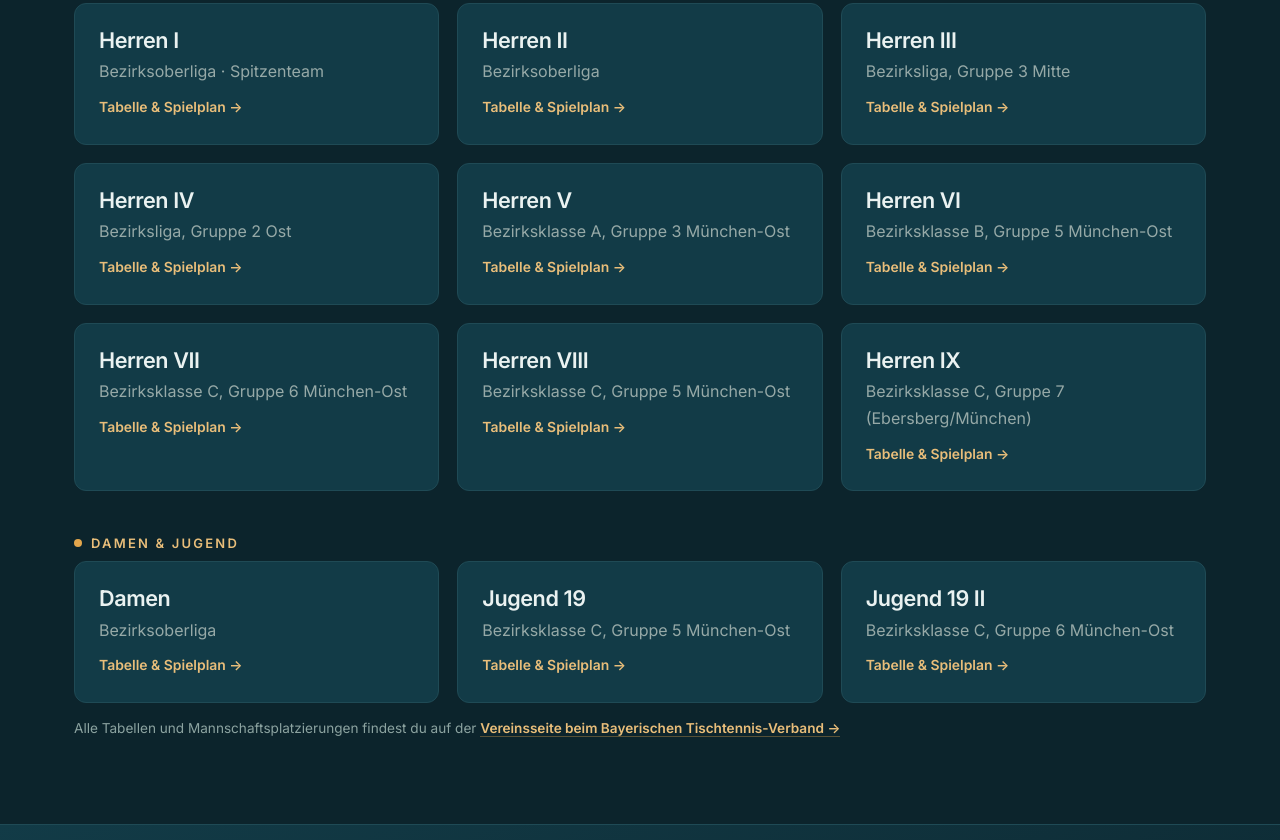
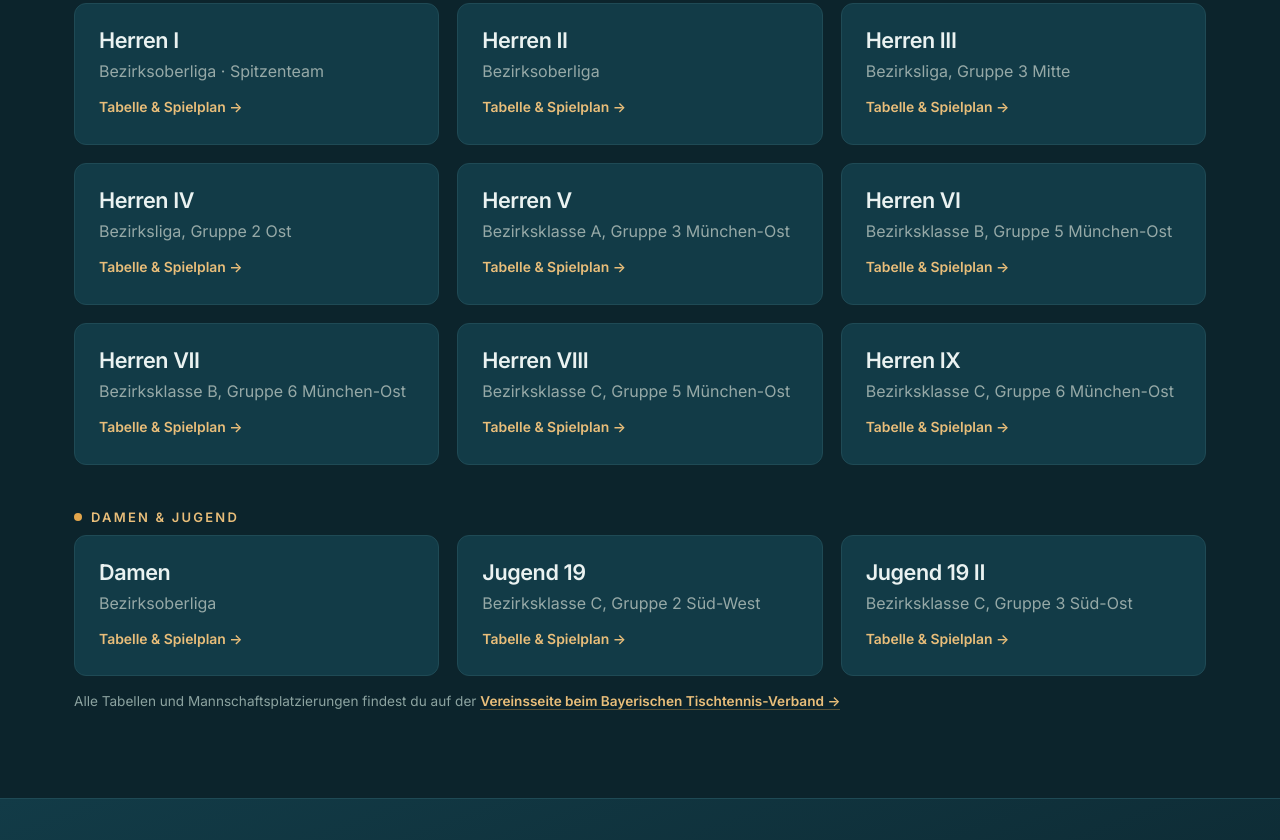
Before and after one commit to armando40business-code/esv-muenchen-ost-tischtennis, a plain HTML site: page mannschaften.html in a window 1280 px wide. Shown: the part 454-1294 px from the top of the page. Drawn offline with Linux system fonts and the light colour scheme.

Commit message:
Mannschaften: Liga-Angaben auf Stand der Saison 2026/27 (Herren VII, IX, Jugend 19 I+II)
Co-Authored-By: Claude Fable 5.2 <noreply@anthropic.com>

```diff
--- a/mannschaften.html
+++ b/mannschaften.html
@@ -59,15 +59,15 @@
       <div class="card"><h3>Herren IV</h3><p>Bezirksliga, Gruppe 2 Ost</p><a class="card-link" href="https://bttv.click-tt.de/cgi-bin/WebObjects/nuLigaTTDE.woa/wa/groupPage?championship=B011+2026%2F27&amp;group=523760" target="_blank" rel="noopener">Tabelle &amp; Spielplan →</a></div>
       <div class="card"><h3>Herren V</h3><p>Bezirksklasse A, Gruppe 3 München-Ost</p><a class="card-link" href="https://bttv.click-tt.de/cgi-bin/WebObjects/nuLigaTTDE.woa/wa/groupPage?championship=B011+2026%2F27&amp;group=523909" target="_blank" rel="noopener">Tabelle &amp; Spielplan →</a></div>
       <div class="card"><h3>Herren VI</h3><p>Bezirksklasse B, Gruppe 5 München-Ost</p><a class="card-link" href="https://bttv.click-tt.de/cgi-bin/WebObjects/nuLigaTTDE.woa/wa/groupPage?championship=B011+2026%2F27&amp;group=524038" target="_blank" rel="noopener">Tabelle &amp; Spielplan →</a></div>
-      <div class="card"><h3>Herren VII</h3><p>Bezirksklasse C, Gruppe 6 München-Ost</p><a class="card-link" href="https://bttv.click-tt.de/cgi-bin/WebObjects/nuLigaTTDE.woa/wa/groupPage?championship=B011+2026%2F27&amp;group=524069" target="_blank" rel="noopener">Tabelle &amp; Spielplan →</a></div>
+      <div class="card"><h3>Herren VII</h3><p>Bezirksklasse B, Gruppe 6 München-Ost</p><a class="card-link" href="https://bttv.click-tt.de/cgi-bin/WebObjects/nuLigaTTDE.woa/wa/groupPage?championship=B011+2026%2F27&amp;group=524069" target="_blank" rel="noopener">Tabelle &amp; Spielplan →</a></div>
       <div class="card"><h3>Herren VIII</h3><p>Bezirksklasse C, Gruppe 5 München-Ost</p><a class="card-link" href="https://bttv.click-tt.de/cgi-bin/WebObjects/nuLigaTTDE.woa/wa/groupPage?championship=B011+2026%2F27&amp;group=523854" target="_blank" rel="noopener">Tabelle &amp; Spielplan →</a></div>
-      <div class="card"><h3>Herren IX</h3><p>Bezirksklasse C, Gruppe 7 (Ebersberg/München)</p><a class="card-link" href="https://bttv.click-tt.de/cgi-bin/WebObjects/nuLigaTTDE.woa/wa/groupPage?championship=B011+2026%2F27&amp;group=523895" target="_blank" rel="noopener">Tabelle &amp; Spielplan →</a></div>
+      <div class="card"><h3>Herren IX</h3><p>Bezirksklasse C, Gruppe 6 München-Ost</p><a class="card-link" href="https://bttv.click-tt.de/cgi-bin/WebObjects/nuLigaTTDE.woa/wa/groupPage?championship=B011+2026%2F27&amp;group=523895" target="_blank" rel="noopener">Tabelle &amp; Spielplan →</a></div>
     </div>
     <p class="kicker" style="margin-top:44px">Damen &amp; Jugend</p>
     <div class="grid g3">
       <div class="card"><h3>Damen</h3><p>Bezirksoberliga</p><a class="card-link" href="https://bttv.click-tt.de/cgi-bin/WebObjects/nuLigaTTDE.woa/wa/groupPage?championship=B011+2026%2F27&amp;group=523746" target="_blank" rel="noopener">Tabelle &amp; Spielplan →</a></div>
-      <div class="card"><h3>Jugend 19</h3><p>Bezirksklasse C, Gruppe 5 München-Ost</p><a class="card-link" href="https://bttv.click-tt.de/cgi-bin/WebObjects/nuLigaTTDE.woa/wa/groupPage?championship=B011+Jugend+VR+2026%2F27&amp;group=524454" target="_blank" rel="noopener">Tabelle &amp; Spielplan →</a></div>
-      <div class="card"><h3>Jugend 19 II</h3><p>Bezirksklasse C, Gruppe 6 München-Ost</p><a class="card-link" href="https://bttv.click-tt.de/cgi-bin/WebObjects/nuLigaTTDE.woa/wa/groupPage?championship=B011+Jugend+VR+2026%2F27&amp;group=524400" target="_blank" rel="noopener">Tabelle &amp; Spielplan →</a></div>
+      <div class="card"><h3>Jugend 19</h3><p>Bezirksklasse C, Gruppe 2 Süd-West</p><a class="card-link" href="https://bttv.click-tt.de/cgi-bin/WebObjects/nuLigaTTDE.woa/wa/groupPage?championship=B011+Jugend+VR+2026%2F27&amp;group=524454" target="_blank" rel="noopener">Tabelle &amp; Spielplan →</a></div>
+      <div class="card"><h3>Jugend 19 II</h3><p>Bezirksklasse C, Gruppe 3 Süd-Ost</p><a class="card-link" href="https://bttv.click-tt.de/cgi-bin/WebObjects/nuLigaTTDE.woa/wa/groupPage?championship=B011+Jugend+VR+2026%2F27&amp;group=524400" target="_blank" rel="noopener">Tabelle &amp; Spielplan →</a></div>
     </div>
     <p class="hint">Alle Tabellen und Mannschaftsplatzierungen findest du auf der
       <a class="textlink" href="https://bttv.click-tt.de/cgi-bin/WebObjects/nuLigaTTDE.woa/wa/clubTeams?club=20725" target="_blank" rel="noopener">Vereinsseite beim Bayerischen Tischtennis-Verband →</a></p>
```
